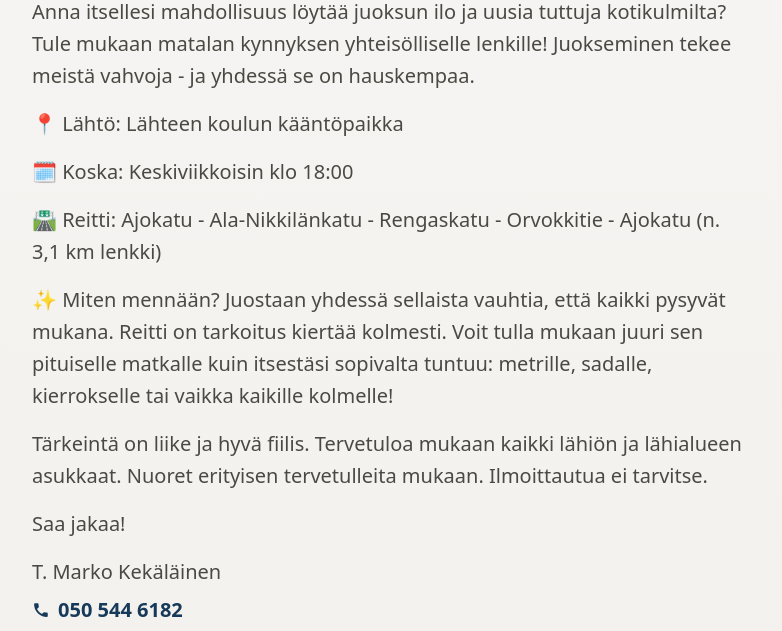
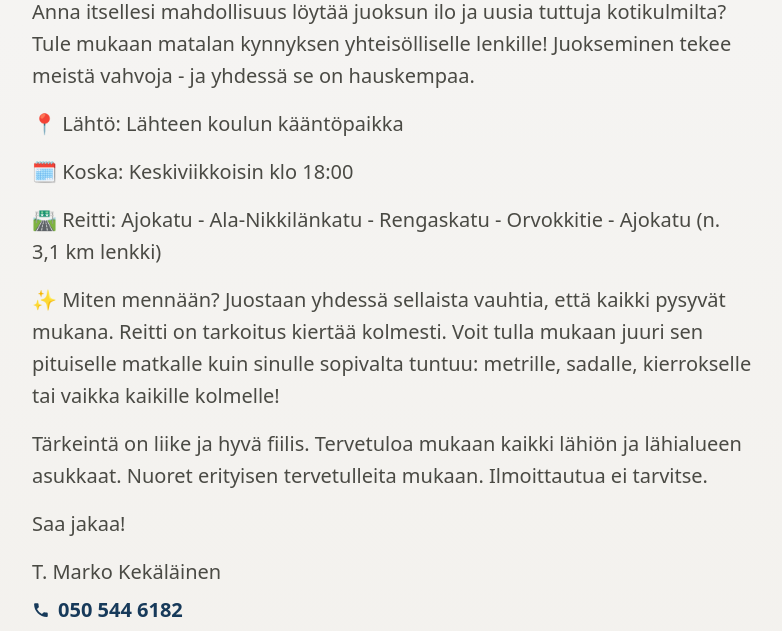
Before and after one commit to markokekalainen/raysofgrowth, a plain HTML site: page yhteiso/lahteen-yhteisolenkki/index.html in a window 1280 px wide. Shown: the part 897-1528 px from the top of the page, without its empty margins (248-1030 px from the left). Drawn offline with Linux system fonts and the light colour scheme; a web font is replaced by a local one.

Commit message:
chore(lenkki): content

```diff
--- a/yhteiso/lahteen-yhteisolenkki/index.html
+++ b/yhteiso/lahteen-yhteisolenkki/index.html
@@ -36,7 +36,7 @@
         <p>📍 Lähtö: Lähteen koulun kääntöpaikka</p>
         <p>🗓️ Koska: Keskiviikkoisin klo 18:00</p>
         <p>🛣️ Reitti: Ajokatu - Ala-Nikkilänkatu - Rengaskatu - Orvokkitie - Ajokatu (n. 3,1 km lenkki)</p>
-        <p>✨ Miten mennään? Juostaan yhdessä sellaista vauhtia, että kaikki pysyvät mukana. Reitti on tarkoitus kiertää kolmesti. Voit tulla mukaan juuri sen pituiselle matkalle kuin itsestäsi sopivalta tuntuu: metrille, sadalle, kierrokselle tai vaikka kaikille kolmelle!</p>
+        <p>✨ Miten mennään? Juostaan yhdessä sellaista vauhtia, että kaikki pysyvät mukana. Reitti on tarkoitus kiertää kolmesti. Voit tulla mukaan juuri sen pituiselle matkalle kuin sinulle sopivalta tuntuu: metrille, sadalle, kierrokselle tai vaikka kaikille kolmelle!</p>
         <p>Tärkeintä on liike ja hyvä fiilis. Tervetuloa mukaan kaikki lähiön ja lähialueen asukkaat. Nuoret erityisen tervetulleita mukaan. Ilmoittautua ei tarvitse.</p>
         <p>Saa jakaa!</p>
 
```
